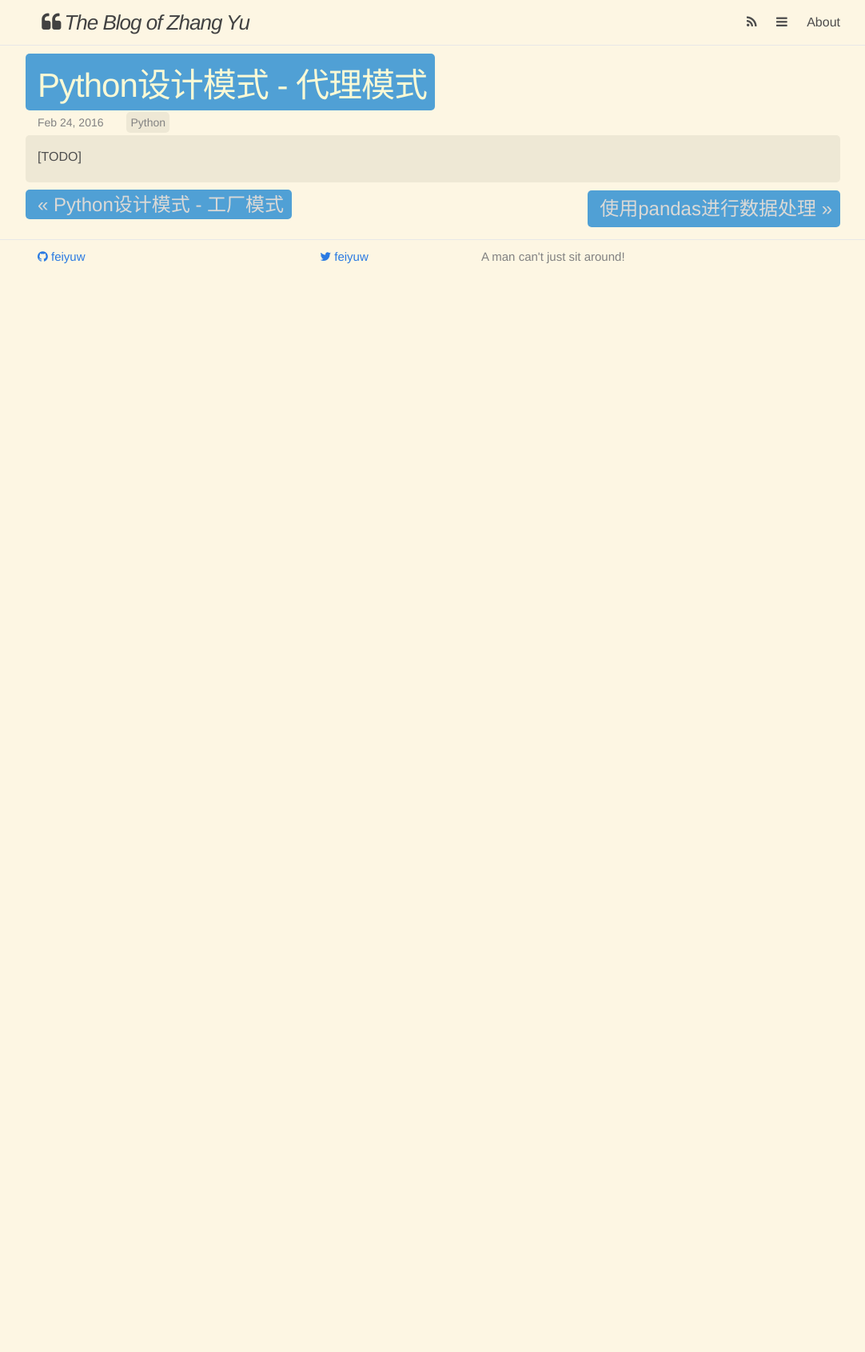
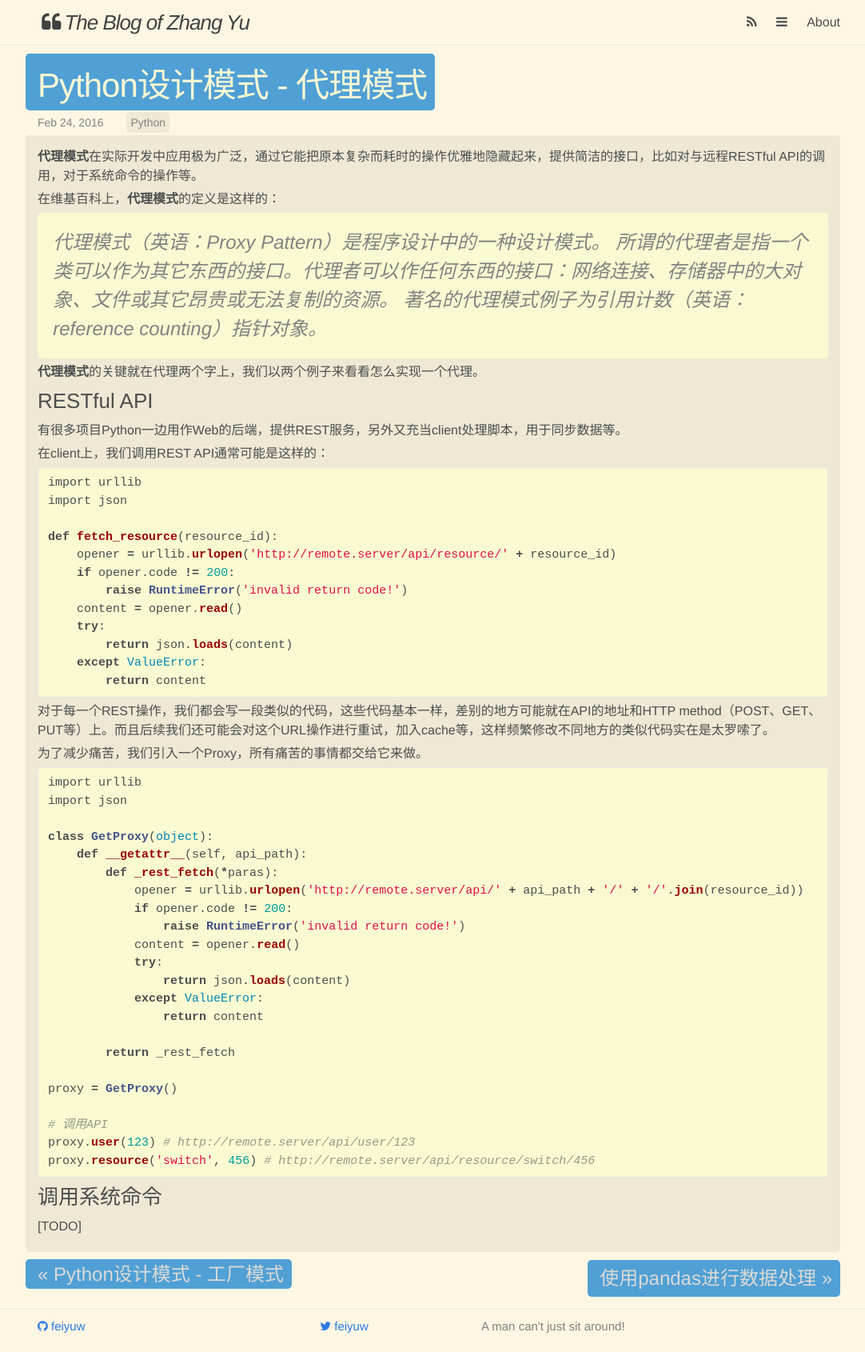
Before and after one commit to feiyuw/feiyuw.github.io, a Jekyll site: the page built from _posts/2016-02-24-design-patterns-of-python-proxy.md, in a window 1280 px wide. Shown: the whole page at 80% size, without its empty margins (91-1173 px from the left). Built offline with Jekyll 4.4.1, drawn with Linux system fonts in a browser that asks for light colours; nearby versions of some CDN libraries; comment, search, counter and statistics services are not loaded; before the commit the page ends 900 px from its top, so only the background shows below that.

Commit message:
update one blog

````diff
--- a/_posts/2016-02-24-design-patterns-of-python-proxy.md
+++ b/_posts/2016-02-24-design-patterns-of-python-proxy.md
@@ -4,4 +4,66 @@ title:  "Python设计模式 - 代理模式"
 date:   2016-02-24 15:00:00
 categories: Python
 ---
+**代理模式**在实际开发中应用极为广泛，通过它能把原本复杂而耗时的操作优雅地隐藏起来，提供简洁的接口，比如对与远程RESTful API的调用，对于系统命令的操作等。
+
+在维基百科上，**代理模式**的定义是这样的：
+
+>代理模式（英语：Proxy Pattern）是程序设计中的一种设计模式。
+>所谓的代理者是指一个类可以作为其它东西的接口。代理者可以作任何东西的接口：网络连接、存储器中的大对象、文件或其它昂贵或无法复制的资源。
+>著名的代理模式例子为引用计数（英语：reference counting）指针对象。
+
+**代理模式**的关键就在代理两个字上，我们以两个例子来看看怎么实现一个代理。
+
+### RESTful API
+
+有很多项目Python一边用作Web的后端，提供REST服务，另外又充当client处理脚本，用于同步数据等。
+
+在client上，我们调用REST API通常可能是这样的：
+
+```python
+import urllib
+import json
+
+def fetch_resource(resource_id):
+    opener = urllib.urlopen('http://remote.server/api/resource/' + resource_id)
+    if opener.code != 200:
+        raise RuntimeError('invalid return code!')
+    content = opener.read()
+    try:
+        return json.loads(content)
+    except ValueError:
+        return content
+```
+
+对于每一个REST操作，我们都会写一段类似的代码，这些代码基本一样，差别的地方可能就在API的地址和HTTP method（POST、GET、PUT等）上。而且后续我们还可能会对这个URL操作进行重试，加入cache等，这样频繁修改不同地方的类似代码实在是太罗嗦了。
+
+为了减少痛苦，我们引入一个Proxy，所有痛苦的事情都交给它来做。
+
+```python
+import urllib
+import json
+
+class GetProxy(object):
+    def __getattr__(self, api_path):
+        def _rest_fetch(*paras):
+            opener = urllib.urlopen('http://remote.server/api/' + api_path + '/' + '/'.join(resource_id))
+            if opener.code != 200:
+                raise RuntimeError('invalid return code!')
+            content = opener.read()
+            try:
+                return json.loads(content)
+            except ValueError:
+                return content
+
+        return _rest_fetch
+
+proxy = GetProxy()
+
+# 调用API
+proxy.user(123) # http://remote.server/api/user/123
+proxy.resource('switch', 456) # http://remote.server/api/resource/switch/456
+```
+
+### 调用系统命令
+
 [TODO]
````
